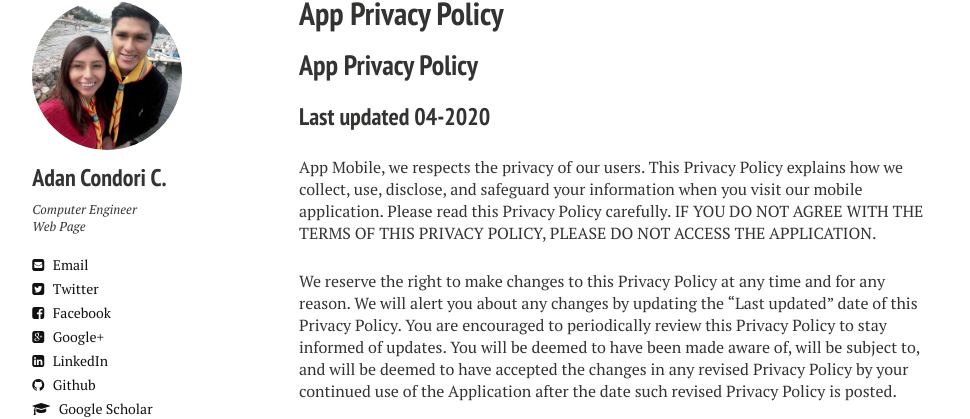
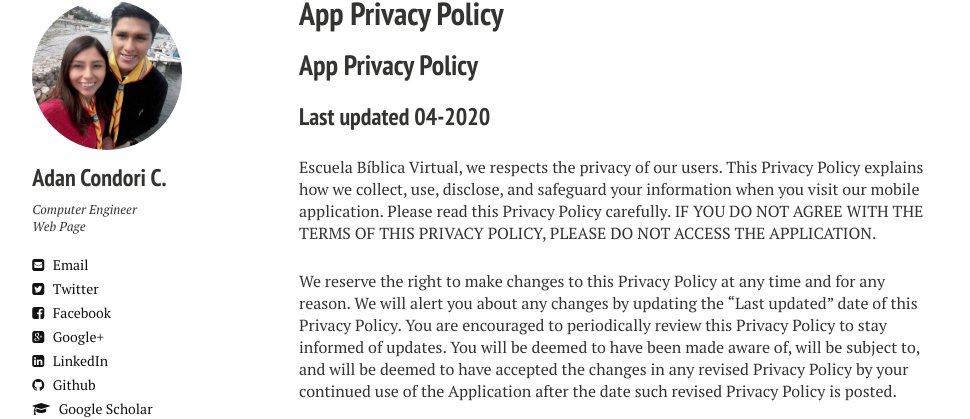
Before and after one commit to adancondori/adancondori.github.io, a Jekyll site: the page built from terms/index.md, in a window 1280 px wide. Shown: the part 116-535 px from the top of the page, without its empty margins (21-991 px from the left). Built offline with Jekyll 4.4.1, drawn with Linux system fonts in a browser that asks for light colours; nearby versions of some CDN libraries; our own code applies the rules of GitHub Pages for plain Markdown files.

Commit message:
Update index.md

```diff
--- a/terms/index.md
+++ b/terms/index.md
@@ -1,7 +1,7 @@
 ## App Privacy Policy
 ### Last updated 04-2020
 
-App Mobile, we respects the privacy of our users.
+Escuela Bíblica Virtual, we respects the privacy of our users.
 This Privacy Policy explains how we collect, use, disclose, and safeguard your information when you visit our mobile application. Please read this Privacy Policy carefully. IF YOU DO NOT AGREE WITH THE TERMS OF THIS PRIVACY POLICY, PLEASE DO NOT ACCESS THE APPLICATION.
 
 We reserve the right to make changes to this Privacy Policy at any time and for any reason. We will alert you about any changes by updating the “Last updated” date of this Privacy Policy. You are encouraged to periodically review this Privacy Policy to stay informed of updates. You will be deemed to have been made aware of, will be subject to, and will be deemed to have accepted the changes in any revised Privacy Policy by your continued use of the Application after the date such revised Privacy Policy is posted.
```
